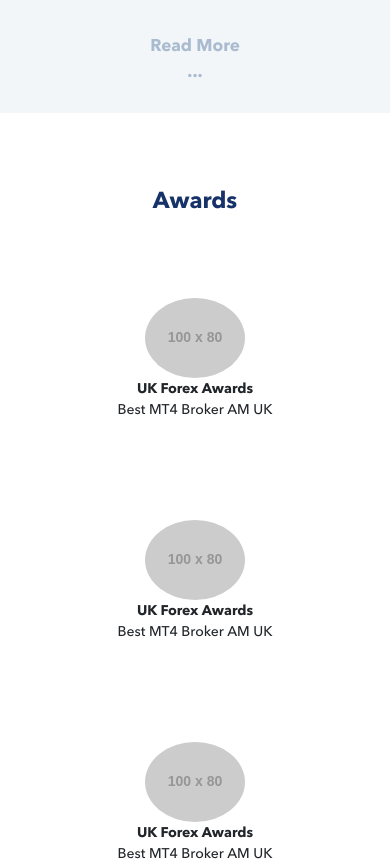
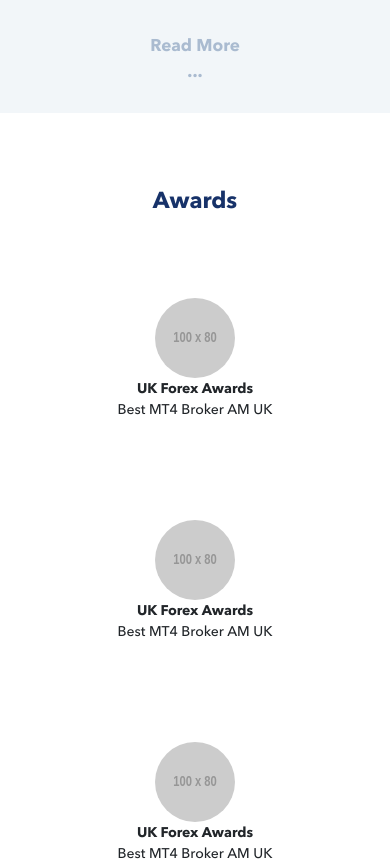
Before and after one commit to OleeeG1103/AdmiralMarket, a website: page src/index.html in a window 390 px wide. Shown: the part 3955-4822 px from the top of the page. Drawn offline with nearby package versions, Linux system fonts and the light colour scheme; files that its build step writes are made by us from their sources; placeholder pictures from the web are drawn by us; files whose address does not match are found by name.

Commit message:
add corrected placeholder

```diff
--- a/package.json
+++ b/package.json
@@ -1,7 +1,7 @@
 {
   "name": "project",
   "version": "1.0.0",
-  "description": "golp project",
+  "description": "gulp project",
   "main": "index.js",
   "scripts": {
     "test": "echo \"Error: no test specified\" && exit 1"
--- a/src/scss/_awards.scss
+++ b/src/scss/_awards.scss
@@ -25,8 +25,8 @@
     }
 
     img {
-      width: 75%;
-      height: auto;
+      width: 80px;
+      height: 80px;
       border-radius: 50%;
     }
   }
--- a/src/scss/_media.scss
+++ b/src/scss/_media.scss
@@ -28,14 +28,6 @@
 
 @media (max-width: 767px) {
 
-  .awards__list {
-    .item {
-      img {
-        width: auto;
-        height: auto;
-      }
-    }
-  }
   .footer {
     &__logo {
       display: flex;
```
Also changed, not shown: docs/css/style.css, src/scss/_custom.scss (deleted).
